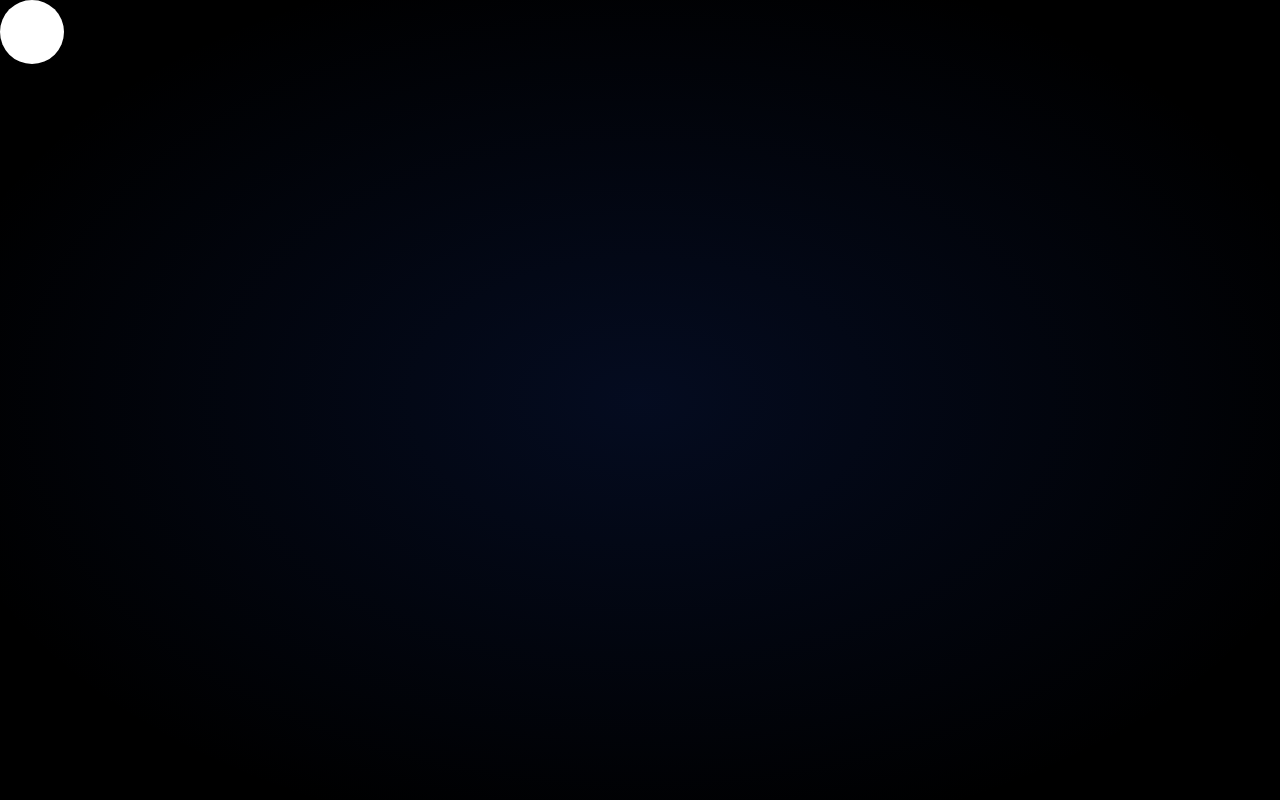
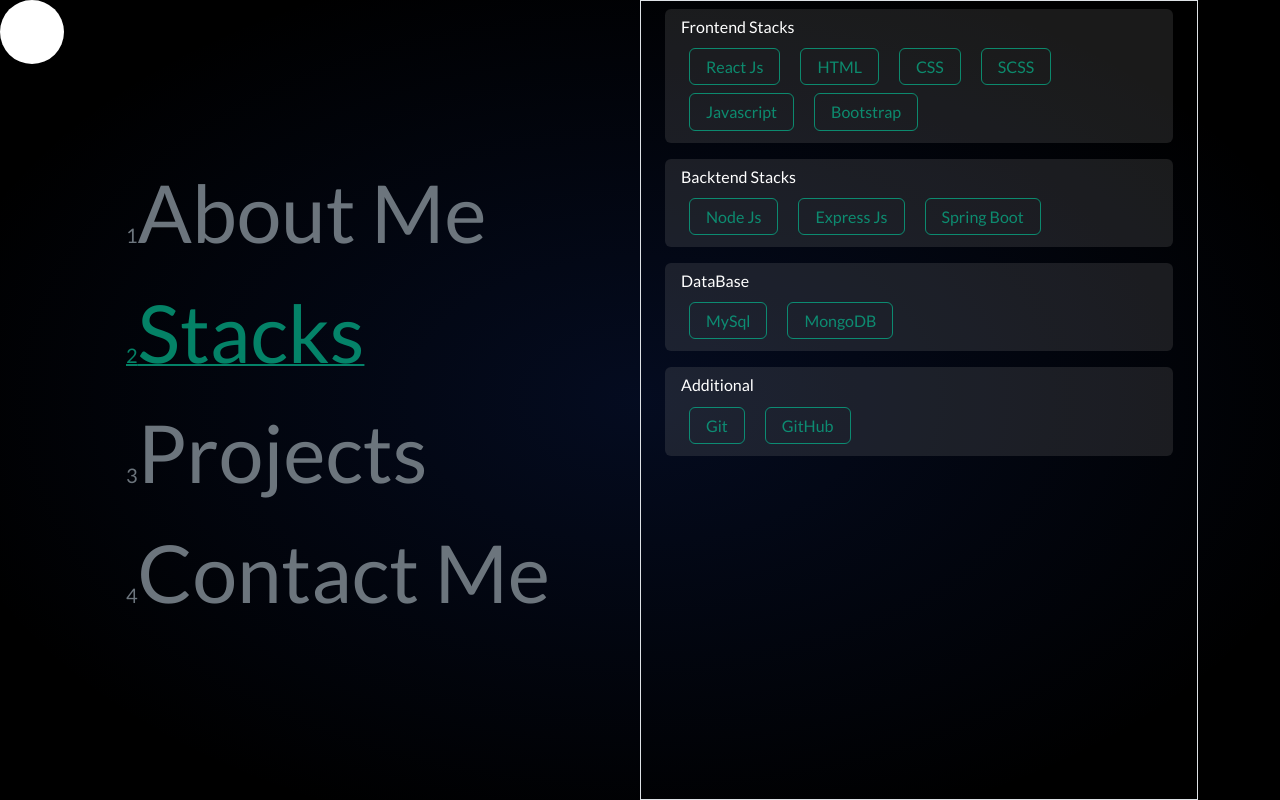
Before and after one commit to ShahIsCoding/portfolio, a React (Create React App) app: page / in a window 1280 px wide. Built offline with nearby package versions, Linux system fonts and the light colour scheme.

Commit message:
adding the porjects

```diff
--- a/package.json
+++ b/package.json
@@ -13,6 +13,7 @@
     "bootstrap": "^5.3.1",
     "react": "^18.2.0",
     "react-dom": "^18.2.0",
+    "react-icons": "^4.11.0",
     "react-scripts": "5.0.1",
     "web-vitals": "^2.1.4"
   },
--- a/src/Components/Constant/data.js
+++ b/src/Components/Constant/data.js
@@ -5,3 +5,41 @@
   words50:
     "Lorem ipsum dolor sit amet, consectetur adipiscing elit. Praesent hendrerit tortor gravida fringilla ullamcorper. Nam ligula magna, convallis ac felis at, consectetur mattis ante. Etiam quam arcu, varius a placerat et, consequat vitae felis. Ut eleifend ac velit finibus semper. Nulla pretium ex at purus mollis porta. In non convallis.",
 };
+
+export const StacksData = [
+  {
+    title: "Frontend Stacks",
+    stacks: ["React Js", "HTML", "CSS", "SCSS", "Javascript", "Bootstrap"],
+  },
+  {
+    title: "Backtend Stacks",
+    stacks: ["Node Js", "Express Js", "Spring Boot"],
+  },
+  {
+    title: "DataBase",
+    stacks: ["MySql", "MongoDB"],
+  },
+  {
+    title: "Additional",
+    stacks: ["Git", "GitHub"],
+  },
+];
+
+export const projectData = [
+  {
+    title: "Reddit Clone",
+    src:"https://wallpapers.net/web/wallpapers/soccer-streams-reddit-hd-wallpaper/thumbnail/lg.jpg",
+    describe:
+      " Lorem ipsum dolor sit amet, consectetur adipiscing elit. Praesent hendrerit tortor gravida fringilla ullamcorper. Nam ligula magna",
+    github: "#",
+    livelink: "#",
+  },
+  {
+    title: "Amazon Clone",
+    src:"https://wallpapers.net/web/wallpapers/soccer-streams-reddit-hd-wallpaper/thumbnail/lg.jpg",
+    describe:
+      " Lorem ipsum dolor sit amet, consectetur adipiscing elit. Praesent hendrerit tortor gravida fringilla ullamcorper. Nam ligula magna",
+    github: "#",
+    livelink: "#",
+  },
+];
--- a/src/Components/Pages/Profile.js
+++ b/src/Components/Pages/Profile.js
@@ -6,33 +6,32 @@
 import { Contact } from "../component/Contact";
 
 const ProfilePage = () => {
-  const [selected, SetSelected] = useState(0);
+  const [selected, SetSelected] = useState(1);
   return (
     <div className="row vh100 container mx-auto">
-      <Stacks />
-      {/* <div className="col-6 d-flex justify-content-center flex-column profile">
+      <div className="col-6 d-flex justify-content-center flex-column profile">
         <ul onClick={(e) => SetSelected(e.target.value)}>
           <li
             value={0}
-            className={selected === 0 ? "text-white active" : "text-secondary"}
+            className={selected === 0 ? "text-green active" : "text-secondary"}
           >
             <span style={{ fontSize: "20px" }}>1</span>About Me
           </li>
           <li
             value={1}
-            className={selected === 1 ? "text-white active" : "text-secondary"}
+            className={selected === 1 ? "text-green active" : "text-secondary"}
           >
             <span style={{ fontSize: "20px" }}>2</span>Stacks
           </li>
           <li
             value={2}
-            className={selected === 2 ? "text-white active" : "text-secondary"}
+            className={selected === 2 ? "text-green active" : "text-secondary"}
           >
             <span style={{ fontSize: "20px" }}>3</span>Projects
           </li>
           <li
             value={3}
-            className={selected === 3 ? "text-white active" : "text-secondary"}
+            className={selected === 3 ? "text-green active" : "text-secondary"}
           >
             <span style={{ fontSize: "20px" }}>4</span>Contact Me
           </li>
@@ -43,7 +42,7 @@
         {selected === 1 && <Stacks />}
         {selected === 2 && <Projects />}
         {selected === 3 && <Contact />}
-      </div> */}
+      </div>
     </div>
   );
 };
--- a/src/Components/component/About.js
+++ b/src/Components/component/About.js
@@ -3,11 +3,11 @@
 
 export const About = () => {
     return (
-        <>
-            <span className="ubuntu">Hi</span>
+        <div className="d-flex flex-column bg-gray-secondary my-auto p-1">
+            <span className="ubuntu text-green">Hi</span>
             <span className="h1 ubuntu">I'm {profile.fn + " " + profile.ln}</span>
             <span className="h4 ubuntu">{profile.job_description}</span>
             <span className="h6 text-secondary ubuntu">{profile.words50}</span>
-        </>
+        </div>
     )
 }
--- a/src/Components/component/Projects.js
+++ b/src/Components/component/Projects.js
@@ -1,9 +1,37 @@
 import React from "react";
-
-export const Projects = () =>{
-    return (
-        <div>
-
-        </div>
-    );
-}
+import { AiFillGithub, AiOutlineDesktop } from "react-icons/ai";
+import { projectData } from "../Constant/data";
+export const Projects = () => {
+  return (
+    <div>
+      {projectData.map((i, idx) => {
+        return (
+          <div className="bg-gray-secondary rounded px-1 py-2 my-2 row">
+            <img
+              style={{
+                objectFit: "cover",
+                aspectRatio: "16/9",
+              }}
+              className="col-12"
+              src={i.src}
+              alt={i.title}
+            />
+            <div className="row justify-content-between text-green">
+              <span className="col-6">{i.title}</span>
+              <span className="col-3 float-end">
+                <AiFillGithub
+                  className="mx-2"
+                  onClick={() => window.open(i.github, "_blank")}
+                />
+                <AiOutlineDesktop
+                  onClick={() => window.open(i.livelink, "_blank")}
+                />
+              </span>
+            </div>
+            <p className="px-2 h6 text-green-secondary">{i.describe}</p>
+          </div>
+        );
+      })}
+    </div>
+  );
+};
--- /dev/null
+++ b/src/Components/component/StackCard.js
@@ -0,0 +1,8 @@
+import React from "react";
+export const StackCard = ({logo, stack}) => {
+  return (
+    <div className="d-inline rounded stackcard px-3 py-2 my-1">
+      <h6>{stack}</h6>
+    </div>
+  );
+};
--- a/src/Components/component/Stacks.js
+++ b/src/Components/component/Stacks.js
@@ -1,12 +1,20 @@
 import React from "react";
+import { StackCard } from "./StackCard";
+import { StacksData } from "../Constant/data";
 
 export const Stacks = () => {
-    <div>
-        <div>
-            <div>FrontEnd Stacks</div>
-            <span>React <span>logo</span></span>
-            <span>Javascript <span>logo</span></span>
-            <span>Redux <span>logo</span></span>
-        </div>
+  return (
+    <div className="d-flex flex-column justify-content-center">
+      {StacksData.map((i, idx) => {
+        return <div className="bg-gray-secondary rounded px-3 py-2 my-2 ">
+          <h6>{i.title}</h6>
+          <div className="d-flex flex-wrap px-2 ">
+            {i.stacks.map((j,jdx)=>{
+                return <StackCard stack={j} />
+            })}
+          </div>
+        </div>;
+      })}
     </div>
-}
+  );
+};
--- a/src/assets/css/index.css
+++ b/src/assets/css/index.css
@@ -1,20 +1,23 @@
-@import url('https://fonts.googleapis.com/css2?family=Monoton&family=Nunito+Sans:ital,opsz,wght@0,6..12,200;0,6..12,300;0,6..12,400;0,6..12,500;0,6..12,600;1,6..12,200;1,6..12,300;1,6..12,400;1,6..12,500&family=Ubuntu+Mono:ital,wght@0,400;0,700;1,400;1,700&family=Ubuntu:wght@500&display=swap');
-@import url('https://fonts.googleapis.com/css2?family=Monoton&family=Ubuntu+Mono:ital,wght@0,400;0,700;1,400;1,700&display=swap');
+@import url("https://fonts.googleapis.com/css2?family=Monoton&family=Nunito+Sans:ital,opsz,wght@0,6..12,200;0,6..12,300;0,6..12,400;0,6..12,500;0,6..12,600;1,6..12,200;1,6..12,300;1,6..12,400;1,6..12,500&family=Ubuntu+Mono:ital,wght@0,400;0,700;1,400;1,700&family=Ubuntu:wght@500&display=swap");
+@import url("https://fonts.googleapis.com/css2?family=Monoton&family=Ubuntu+Mono:ital,wght@0,400;0,700;1,400;1,700&display=swap");
 
-@import url('./intropage.scss');
-@import url('./navbar.css');
-@import url('./terminal.scss');
-@import url('./profile.scss');
-.App{
+@import url("./intropage.scss");
+@import url("./navbar.css");
+@import url("./terminal.scss");
+@import url("./profile.scss");
+@import url("./stackcard.scss");
+.App {
   height: 100vh;
+  overflow: auto;
   background-color: rgba(0, 0, 0);
   background-image: radial-gradient(rgba(29, 78, 216, 0.15), transparent 80%);
   color: white;
 }
-.ubuntu{
-    font-family: 'Ubuntu', sans-serif !important;
+
+.ubuntu {
+  font-family: "Ubuntu", sans-serif !important;
 }
-.cursor{
+.cursor {
   position: absolute;
   z-index: 10000;
   background-color: white;
@@ -22,39 +25,40 @@
   width: 7vw;
   height: 7vw;
   border-radius: 50%;
-    animation: rotater 2s infinite ;
+  animation: rotater 2s infinite;
 }
-.vh100{
+.vh100 {
   height: 100vh;
 }
 @keyframes rotater {
-    0%{
+  0% {
     width: 5vw;
     height: 5vw;
-        transform: rotateY(0deg) translate3d(0vw,0vw,0vw);
+    transform: rotateY(0deg) translate3d(0vw, 0vw, 0vw);
   }
-    35%{
+  35% {
     width: 1vw;
     height: 1vw;
-        transform: rotateY(180deg) translate3d(2vw,1vw,5vw);
+    transform: rotateY(180deg) translate3d(2vw, 1vw, 5vw);
   }
-    70%,100%{
+  70%,
+  100% {
     width: 5vw;
     height: 5vw;
-        transform: rotateY(360deg) translate3d(0vw,0vw,0vw);
+    transform: rotateY(360deg) translate3d(0vw, 0vw, 0vw);
   }
 }
 
-.f15{
+.f15 {
   font-size: 1.5rem;
   line-height: 2.7rem;
 }
-@media (max-width:425px) {
-    .f15{
+@media (max-width: 425px) {
+  .f15 {
     font-size: 1.42rem;
   }
 }
-.active{
+.active {
   text-decoration: underline;
   text-decoration-thickness: 2px;
 }
--- a/src/assets/css/index.scss
+++ /dev/null
@@ -1,2 +0,0 @@
-$BASE-GREEN :rgba(45, 212, 191, .1);
-$BASE-WHITE : #fcfcfc;
--- /dev/null
+++ b/src/assets/css/stackcard.scss
@@ -0,0 +1,18 @@
+.stackcard{
+    border: 1px solid rgba(6, 194, 150, 0.664);
+    color: rgba(6, 194, 150, 0.664);
+    margin-right: 20px;
+}
+.stackcard h6{
+    margin-bottom: 0;
+}
+
+.bg-gray-secondary {
+    background-color: rgba(128, 128, 128, 0.199);
+}
+.text-green{
+    color: rgba(6, 194, 150, 0.664);
+}
+.text-green-secondary{
+    color: rgba(21, 126, 101, 0.61);
+}
```
Also changed, not shown: 1 other file (tests, documents, lock files or other folders). Lines whose indentation alone changed are shown as unchanged.
